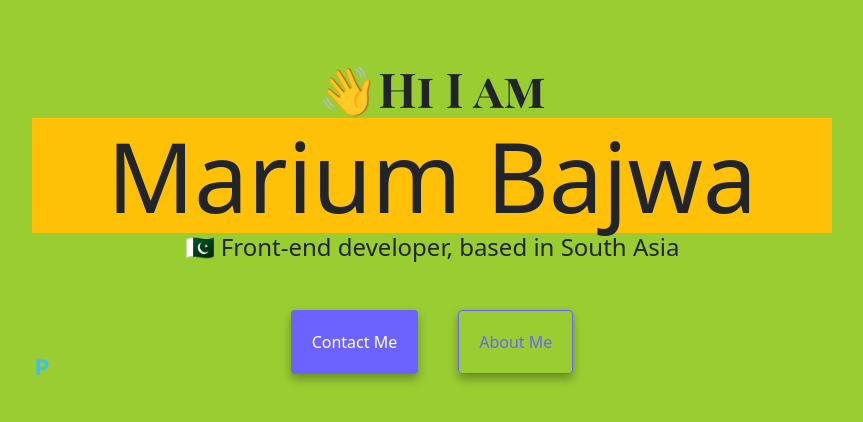
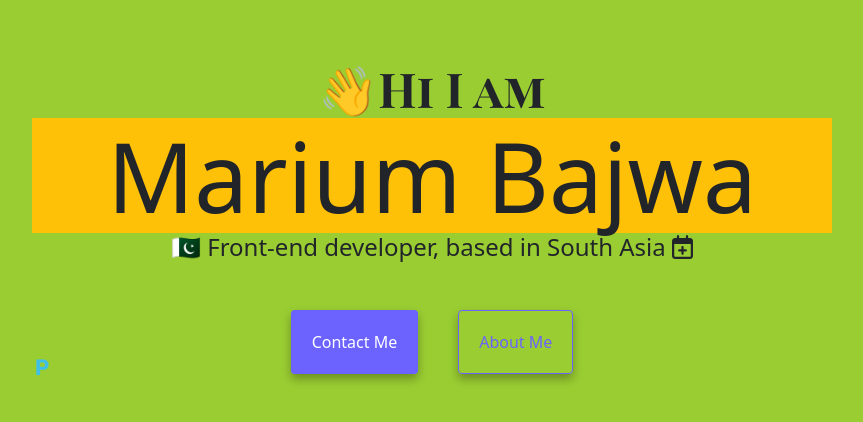
Before and after one commit to Mjb222/Portfolio, a plain HTML site: page index.html in a window 1280 px wide. Shown: the whole page, without its empty margins (208-1071 px from the left). Drawn offline with nearby package versions, Linux system fonts and the light colour scheme.

Commit message:
testing font awesome

```diff
--- a/index.html
+++ b/index.html
@@ -7,7 +7,8 @@
     <link href="https://cdn.jsdelivr.net/npm/bootstrap@5.1.3/dist/css/bootstrap.min.css" rel="stylesheet" integrity="sha384-1BmE4kWBq78iYhFldvKuhfTAU6auU8tT94WrHftjDbrCEXSU1oBoqyl2QvZ6jIW3" crossorigin="anonymous">
 
    <script src="https://cdn.jsdelivr.net/npm/bootstrap@5.1.3/dist/js/bootstrap.bundle.min.js" integrity="sha384-ka7Sk0Gln4gmtz2MlQnikT1wXgYsOg+OMhuP+IlRH9sENBO0LRn5q+8nbTov4+1p" crossorigin="anonymous"></script>
-    <link rel="preconnect" href="https://fonts.googleapis.com">
+   <script src="https://kit.fontawesome.com/5874ce4809.js" crossorigin="anonymous"></script>
+   <link rel="preconnect" href="https://fonts.googleapis.com">
 <link rel="preconnect" href="https://fonts.gstatic.com" crossorigin>
 <link href="https://fonts.googleapis.com/css2?family=Playfair+Display+SC:wght@700&display=swap" rel="stylesheet">
    <link href="src/styles.css" rel="stylesheet" type="text/css" />
@@ -16,7 +17,7 @@
   <body>
     <h1>👋Hi I am</h1>
     <h2 class = "bg-warning"> Marium Bajwa</h2>
-    <h3>🇵🇰 Front-end developer, based in South Asia</h3>
+    <h3>🇵🇰 Front-end developer, based in South Asia <i class="fa-regular fa-calendar-plus"></i></h3>
   </br>
   </br>
     <div class="info">
```
